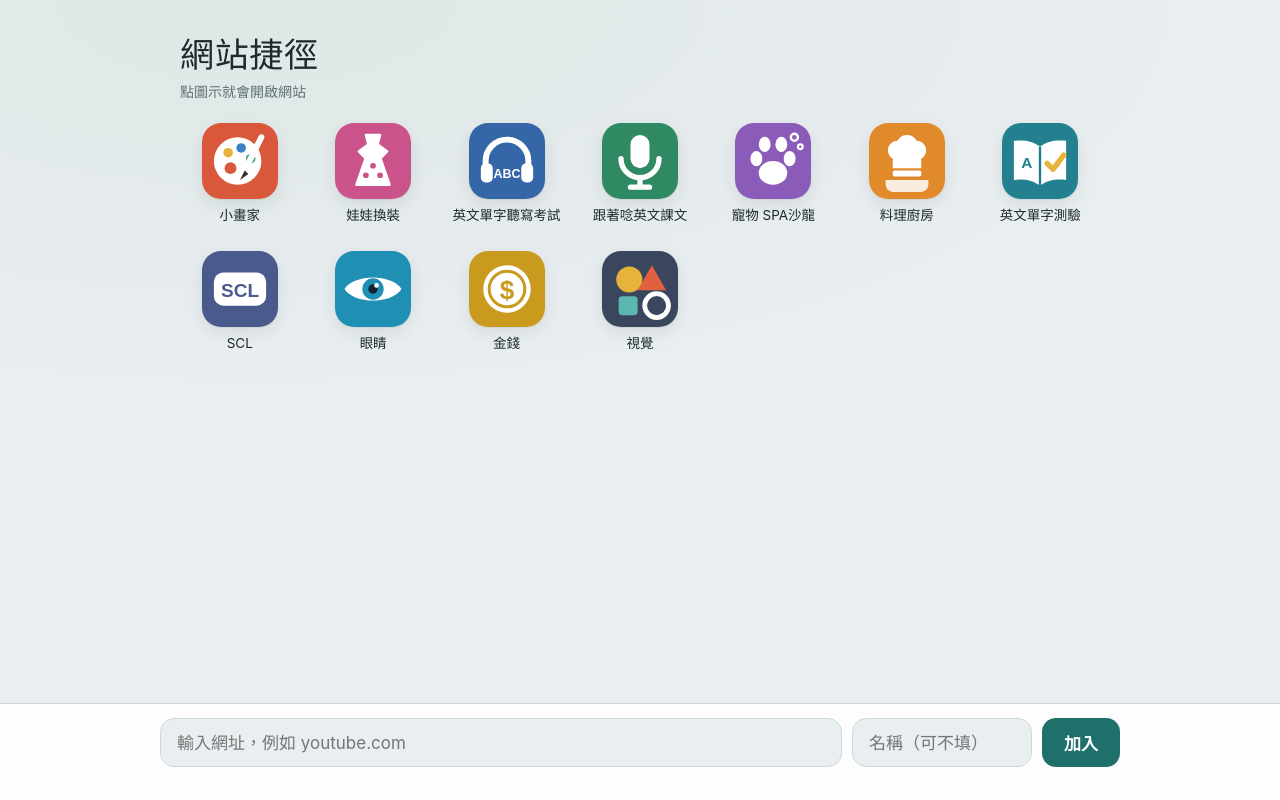
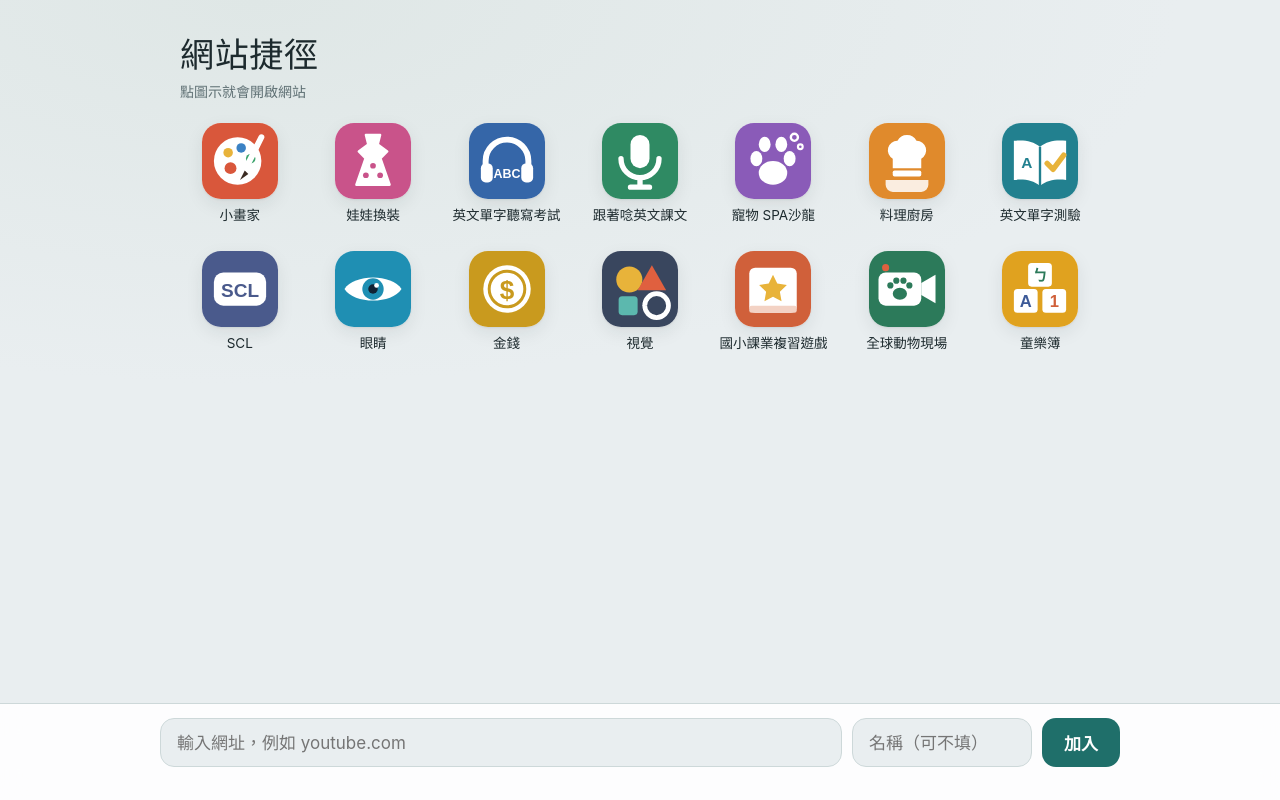
Before and after one commit to Luna05140514/all-APP, a plain HTML site: page index.html in a window 1280 px wide. Drawn offline with Linux system fonts and the light colour scheme; a web font is replaced by a local one.

Commit message:
Add files via upload

```diff
--- a/index.html
+++ b/index.html
@@ -146,6 +146,12 @@ h2{font-family:var(--f-display);font-size:19px;margin:0;font-weight:700}
      svg:'<circle cx="32" cy="32" r="20" fill="#fff"/><circle cx="32" cy="32" r="15" fill="none" stroke="#c99a1e" stroke-width="2.5"/><text x="32" y="40" text-anchor="middle" font-family="Arial,sans-serif" font-weight="700" font-size="22" fill="#c99a1e">$</text>'},
     {url:'https://visual.narwhallab.workers.dev/', name:'視覺', color:'#39465e',
      svg:'<circle cx="23" cy="24" r="11" fill="#e8b33a"/><path d="M42 12 L54 33 H30z" fill="#e0603f"/><rect x="14" y="38" width="16" height="16" rx="3" fill="#5cb8ae"/><path d="M36 46 a10 10 0 1 0 20 0 a10 10 0 1 0 -20 0" fill="none" stroke="#fff" stroke-width="4"/>'},
+    {url:'https://kuog88.github.io/', name:'國小課業複習遊戲', color:'#d0603a',
+     svg:'<rect x="12" y="14" width="40" height="38" rx="5" fill="#fff"/><path d="M32 20 l3.6 7.4 8.1 1.2-5.9 5.7 1.4 8.1L32 38.6l-7.2 3.8 1.4-8.1-5.9-5.7 8.1-1.2z" fill="#e8b33a"/><rect x="12" y="46" width="40" height="6" rx="2" fill="#f3d2c4"/>'},
+    {url:'https://animalia-live.vercel.app/?cam=lago-maggiore&when=all&animal=ocean', name:'全球動物現場', color:'#2c7a5a',
+     svg:'<rect x="8" y="18" width="36" height="28" rx="6" fill="#fff"/><path d="M44 27 l12-7 v24 l-12-7z" fill="#fff"/><ellipse cx="26" cy="36" rx="6" ry="5" fill="#2c7a5a"/><circle cx="18" cy="29" r="2.6" fill="#2c7a5a"/><circle cx="23" cy="25" r="2.6" fill="#2c7a5a"/><circle cx="29" cy="25" r="2.6" fill="#2c7a5a"/><circle cx="34" cy="29" r="2.6" fill="#2c7a5a"/><circle cx="14" cy="14" r="3" fill="#e0603f"/>'},
+    {url:'https://kidsworkbook.app/#/', name:'童樂簿', color:'#e0a21f',
+     svg:'<rect x="10" y="32" width="20" height="20" rx="3" fill="#fff"/><rect x="34" y="32" width="20" height="20" rx="3" fill="#fff"/><rect x="22" y="10" width="20" height="20" rx="3" fill="#fff"/><text x="20" y="47" text-anchor="middle" font-family="Arial,sans-serif" font-weight="700" font-size="14" fill="#3d5a98">A</text><text x="44" y="47" text-anchor="middle" font-family="Arial,sans-serif" font-weight="700" font-size="14" fill="#d0603a">1</text><text x="32" y="25.5" text-anchor="middle" font-family="sans-serif" font-weight="700" font-size="13" fill="#2c7a5a">ㄅ</text>'},
   ];
   const KEY='shortcut-links-v1';
   let links=[], editing=false, picking=null;
```
